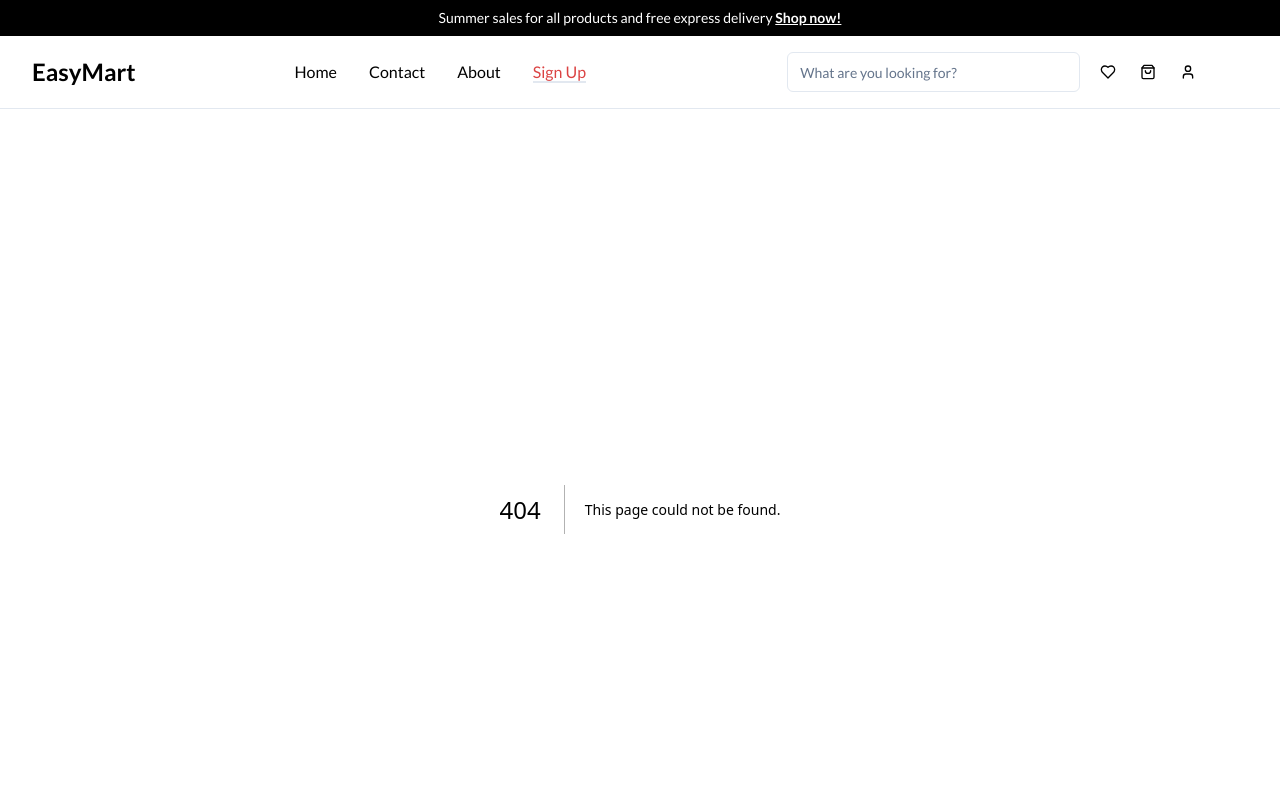
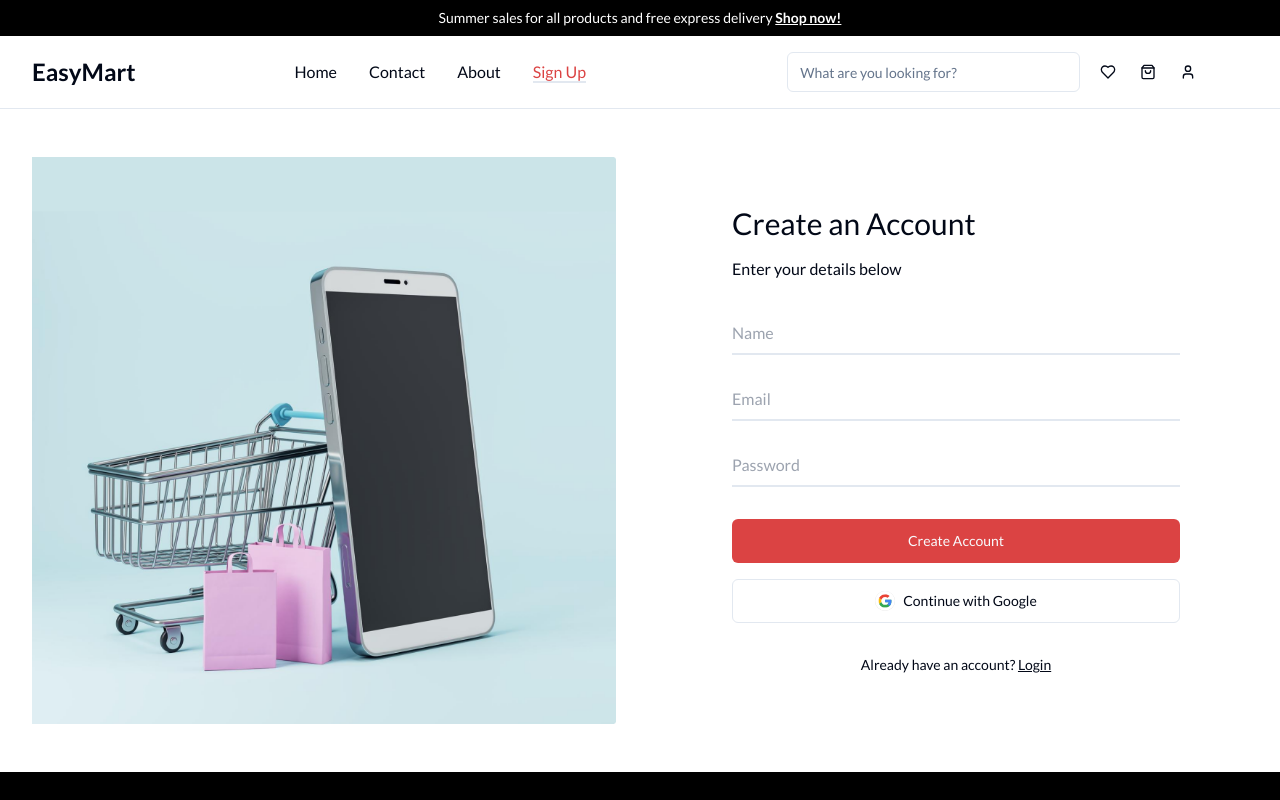
Before and after one commit to BenedictUmeozor/easy-mart, a Next.js app: page /signup in a window 1280 px wide. Before the commit this address had no page. Shown: the top 800 px of the page. Built offline with nearby package versions, Linux system fonts and the light colour scheme.

Commit message:
auth pages

```diff
--- /dev/null
+++ b/app/(auth)/layout.tsx
@@ -0,0 +1,25 @@
+import Container from '@/components/layout/container';
+import { PreloadAuthResources } from '@/lib/preload-resources';
+import Image from 'next/image';
+import { type ReactNode } from 'react';
+
+export default function AuthLayout({ children }: { children: ReactNode }) {
+  return (
+    <main className='py-8 lg:py-12'>
+      <PreloadAuthResources />
+      <Container className='grid grid-cols-1 gap-12 lg:grid-cols-2 lg:items-center'>
+        <div className='hidden items-center justify-center lg:flex'>
+          <Image
+            src='/auth.png'
+            alt='Auth image'
+            width={500}
+            height={500}
+            className='w-full max-w-full object-contain'
+            priority
+          />
+        </div>
+        <div>{children}</div>
+      </Container>
+    </main>
+  );
+}
--- /dev/null
+++ b/app/(auth)/login/page.tsx
@@ -0,0 +1,11 @@
+import LoginForm from '@/components/forms/login';
+
+export default function Page() {
+  return (
+    <div className='mx-auto max-w-md'>
+      <h2 className='mb-4 text-3xl font-medium'>Login in to EasyMart</h2>
+      <p className='mb-8'>Enter your details below</p>
+      <LoginForm />
+    </div>
+  );
+}
--- /dev/null
+++ b/app/(auth)/signup/page.tsx
@@ -0,0 +1,11 @@
+import SignupForm from '@/components/forms/signup';
+
+export default function Page() {
+  return (
+    <div className='mx-auto max-w-md'>
+      <h2 className='mb-4 text-3xl font-medium'>Create an Account</h2>
+      <p className='mb-8'>Enter your details below</p>
+      <SignupForm />
+    </div>
+  );
+}
--- a/app/layout.tsx
+++ b/app/layout.tsx
@@ -20,7 +20,7 @@ export default function RootLayout({
   return (
     <html lang='en'>
       <body className={`${lato.className} antialiased`}>
-        <NextTopLoader />
+        <NextTopLoader showSpinner={false} height={2} color='#DB4444' />
         <Header />
         {children}
         <Footer />
--- /dev/null
+++ b/components/forms/login/index.tsx
@@ -0,0 +1,79 @@
+'use client';
+
+import { loginSchema } from '@/lib/zod';
+import { useForm } from 'react-hook-form';
+import type { z } from 'zod';
+import { zodResolver } from '@hookform/resolvers/zod';
+import { Form, FormField, FormItem, FormMessage } from '@/components/ui/form';
+import { FormControl } from '@mui/material';
+import { Button } from '@/components/ui/button';
+import GoogleButton from '@/components/shared/google-button';
+import Link from 'next/link';
+
+type FormSchema = z.infer<typeof loginSchema>;
+
+const LoginForm = () => {
+  const form = useForm<FormSchema>({
+    resolver: zodResolver(loginSchema),
+  });
+
+  const onSubmit = (values: FormSchema) => {
+    console.log(values);
+  };
+
+  return (
+    <Form {...form}>
+      <form onSubmit={form.handleSubmit(onSubmit)} className='space-y-8'>
+        <div className='space-y-6'>
+          <FormField
+            control={form.control}
+            name='email'
+            render={({ field }) => (
+              <FormItem>
+                <FormControl className='w-full'>
+                  <input
+                    type='email'
+                    placeholder='Email'
+                    {...field}
+                    className='w-full border-b-2 py-2 focus:border-b-primary focus:outline-none'
+                  />
+                </FormControl>
+                <FormMessage />
+              </FormItem>
+            )}
+          />
+          <FormField
+            control={form.control}
+            name='password'
+            render={({ field }) => (
+              <FormItem>
+                <FormControl className='w-full'>
+                  <input
+                    type='password'
+                    placeholder='Password'
+                    {...field}
+                    className='w-full border-b-2 py-2 focus:border-b-primary focus:outline-none'
+                  />
+                </FormControl>
+                <FormMessage />
+              </FormItem>
+            )}
+          />
+        </div>
+        <div className='space-y-4'>
+          <Button type='submit' className='w-full' size='lg'>
+            Create Account
+          </Button>
+          <GoogleButton />
+        </div>
+        <p className='text-center text-sm'>
+          Don&apos;t have an account?{' '}
+          <Link href='/signup' className='underline hover:text-primary'>
+            Sign Up
+          </Link>
+        </p>
+      </form>
+    </Form>
+  );
+};
+export default LoginForm;
--- /dev/null
+++ b/components/forms/signup/index.tsx
@@ -0,0 +1,96 @@
+'use client';
+
+import { signupSchema } from '@/lib/zod';
+import { useForm } from 'react-hook-form';
+import type { z } from 'zod';
+import { zodResolver } from '@hookform/resolvers/zod';
+import { Form, FormField, FormItem, FormMessage } from '@/components/ui/form';
+import { FormControl } from '@mui/material';
+import { Button } from '@/components/ui/button';
+import GoogleButton from '@/components/shared/google-button';
+import Link from 'next/link';
+
+type FormSchema = z.infer<typeof signupSchema>;
+
+const SignupForm = () => {
+  const form = useForm<FormSchema>({
+    resolver: zodResolver(signupSchema),
+  });
+
+  const onSubmit = (values: FormSchema) => {
+    console.log(values);
+  };
+
+  return (
+    <Form {...form}>
+      <form onSubmit={form.handleSubmit(onSubmit)} className='space-y-8'>
+        <div className='space-y-6'>
+          <FormField
+            control={form.control}
+            name='name'
+            render={({ field }) => (
+              <FormItem>
+                <FormControl className='w-full'>
+                  <input
+                    placeholder='Name'
+                    type='text'
+                    {...field}
+                    className='w-full border-b-2 py-2 focus:border-b-primary focus:outline-none'
+                  />
+                </FormControl>
+                <FormMessage />
+              </FormItem>
+            )}
+          />
+          <FormField
+            control={form.control}
+            name='email'
+            render={({ field }) => (
+              <FormItem>
+                <FormControl className='w-full'>
+                  <input
+                    type='email'
+                    placeholder='Email'
+                    {...field}
+                    className='w-full border-b-2 py-2 focus:border-b-primary focus:outline-none'
+                  />
+                </FormControl>
+                <FormMessage />
+              </FormItem>
+            )}
+          />
+          <FormField
+            control={form.control}
+            name='password'
+            render={({ field }) => (
+              <FormItem>
+                <FormControl className='w-full'>
+                  <input
+                    type='password'
+                    placeholder='Password'
+                    {...field}
+                    className='w-full border-b-2 py-2 focus:border-b-primary focus:outline-none'
+                  />
+                </FormControl>
+                <FormMessage />
+              </FormItem>
+            )}
+          />
+        </div>
+        <div className='space-y-4'>
+          <Button type='submit' className='w-full' size='lg'>
+            Create Account
+          </Button>
+          <GoogleButton />
+        </div>
+        <p className='text-center text-sm'>
+          Already have an account?{' '}
+          <Link href='/login' className='underline hover:text-primary'>
+            Login
+          </Link>
+        </p>
+      </form>
+    </Form>
+  );
+};
+export default SignupForm;
--- /dev/null
+++ b/components/shared/google-button.tsx
@@ -0,0 +1,27 @@
+'use client';
+
+import google from '@/assets/google.svg';
+import { Button } from '../ui/button';
+import { cn } from '@/lib/utils';
+import Image from 'next/image';
+
+const GoogleButton = () => {
+  return (
+    <Button
+      variant='outline'
+      type='button'
+      size='lg'
+      className={cn('flex w-full items-center gap-2')}
+    >
+      <Image
+        src={google}
+        alt='google'
+        width={20}
+        height={20}
+        className='h-5 w-5'
+      />
+      <span>Continue with Google</span>
+    </Button>
+  );
+};
+export default GoogleButton;
--- /dev/null
+++ b/lib/preload-resources.ts
@@ -0,0 +1,6 @@
+import ReactDOM from 'react-dom';
+
+export const PreloadAuthResources = () => {
+  ReactDOM.preload('/ayth.png', { as: 'image', fetchPriority: 'high' });
+  return null;
+};
--- /dev/null
+++ b/lib/zod.ts
@@ -0,0 +1,33 @@
+import { z } from 'zod';
+
+export const signupSchema = z.object({
+  name: z.string().min(1, { message: 'This field is required' }),
+  email: z
+    .string()
+    .min(1, { message: 'This field is required' })
+    .email({ message: 'Invalid email' }),
+  password: z
+    .string()
+    .min(1, { message: 'Password is required' })
+    .min(8, {
+      message: 'Password must be at least 8 characters long',
+    })
+    .regex(/[A-Z]/, {
+      message: 'Password must contain at least one uppercase letter',
+    })
+    .regex(/[a-z]/, {
+      message: 'Password must contain at least one lowercase letter',
+    })
+    .regex(/[0-9]/, { message: 'Password must contain at least one digit' })
+    .regex(/[\W_]/, {
+      message: 'Password must contain at least one special character',
+    }),
+});
+
+export const loginSchema = z.object({
+  email: z
+    .string()
+    .min(1, { message: 'This field is required' })
+    .email({ message: 'Invalid email' }),
+  password: z.string().min(1, { message: 'Password is required' }),
+});
```
Also changed, not shown: assets/google.svg (added), public/auth.png (added).
